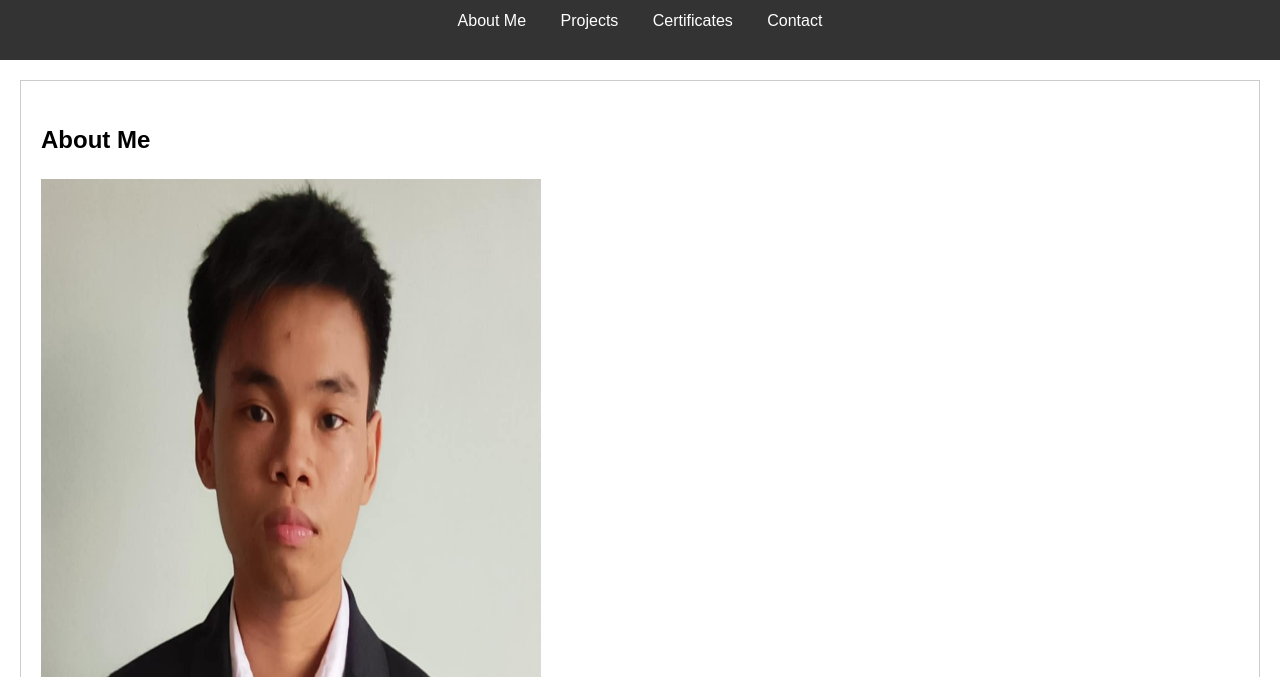
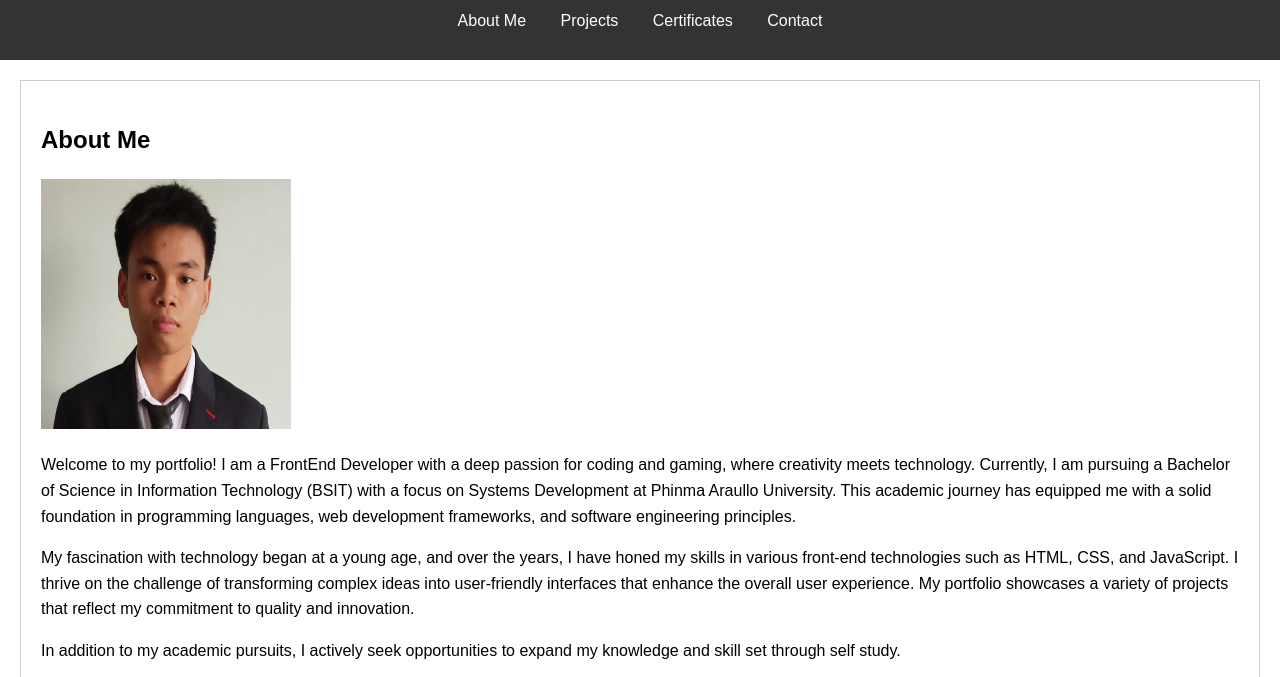
Before and after one commit to Hhrnghi/portfolio, a plain HTML site: page index.html in a window 1280 px wide. Shown: the part 96-773 px from the top of the page. Drawn offline with Linux system fonts and the light colour scheme.

Commit message:
index.html

```diff
--- a/index.html
+++ b/index.html
@@ -22,7 +22,7 @@
     <section id="about">
         <h2>About Me</h2>
 
-        <img src="13a755b9-3789-4104-902d-2f4547ea6564.jfif" alt="" width="500" height="600">
+        <img src="13a755b9-3789-4104-902d-2f4547ea6564.jfif" alt="" width="250" height="250">
 
         <p>Welcome to my portfolio! I am a FrontEnd Developer with a deep passion for coding and gaming, where creativity meets technology. Currently, I am pursuing a Bachelor of Science in Information Technology (BSIT) with a focus on Systems Development at Phinma Araullo University. This academic journey has equipped me with a solid foundation in programming languages, web development frameworks, and software engineering principles.</p>
 
```
